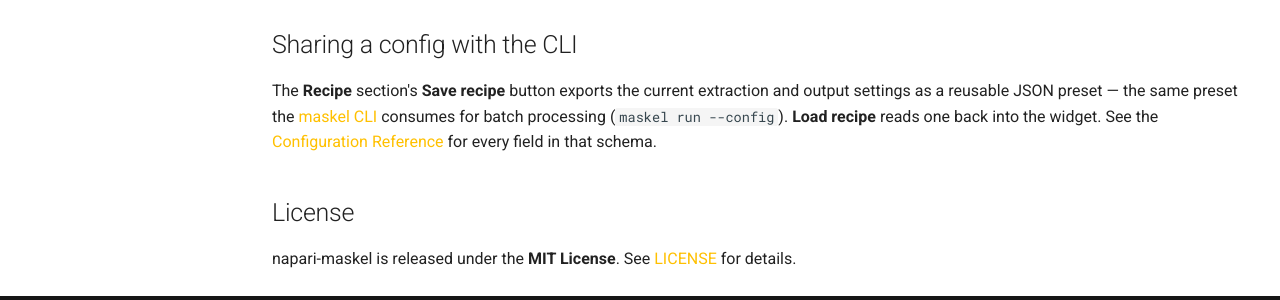
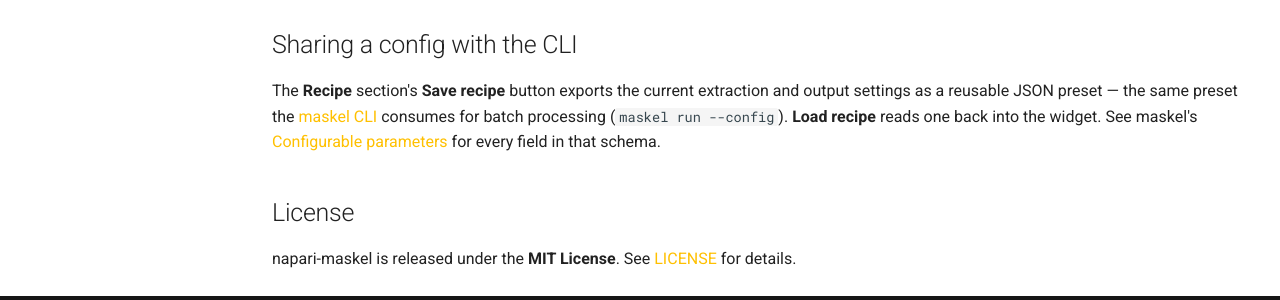
Before and after one commit to bionetslab/napari-maskel, an MkDocs documentation site: the page built from docs/index.md, in a window 1280 px wide and 900 px high, scrolled down 4907 px. Shown: the part 540-840 px from the top of the window. Built offline with MkDocs 1.6.1 and Material for MkDocs 9.7.7, drawn with Linux system fonts in a browser that asks for light colours; comment, search, counter and statistics services are not loaded.

Commit message:
docs: fix links to maskel's removed CLI/config pages
maskel dropped its standalone CLI Usage and Configuration Reference
pages, folding their content into its homepage (bionetslab/maskel#23).
Point at the new homepage sections instead of the now-404 URLs.

```diff
--- a/docs/index.md
+++ b/docs/index.md
@@ -24,7 +24,7 @@ A multi-object instance segmentation map (more than one distinct nonzero label)
 
 ![2D multi-label output](assets/screenshots/2d-multilabel-output.png)
 
-Every branch, node, and summary point is tagged with the `object_id` it came from, so the per-object feature table stays consistent with the IDs in the original mask. Since this is one frame of a longer video, saving the extraction settings with **Save recipe** lets you run maskel on the rest of the frames — via the [CLI](https://bionetslab.github.io/maskel/cli/) (`maskel run --config`) — without reconfiguring anything by hand. This lets you configure a processing workflow on one example frame and then apply it to the rest, reproducibly extracting temporal morphological features for each cell across the video.
+Every branch, node, and summary point is tagged with the `object_id` it came from, so the per-object feature table stays consistent with the IDs in the original mask. Since this is one frame of a longer video, saving the extraction settings with **Save recipe** lets you run maskel on the rest of the frames — via the [maskel CLI](https://bionetslab.github.io/maskel/#general-usage-of-the-cli) (`maskel run --config`) — without reconfiguring anything by hand. This lets you configure a processing workflow on one example frame and then apply it to the rest, reproducibly extracting temporal morphological features for each cell across the video.
 
 ## General usage
 
@@ -84,7 +84,7 @@ These write results to disk rather than adding napari layers, once an output dir
 
 ## Sharing a config with the CLI
 
-The **Recipe** section's **Save recipe** button exports the current extraction and output settings as a reusable JSON preset — the same preset the [maskel CLI](https://bionetslab.github.io/maskel/cli/) consumes for batch processing (`maskel run --config`). **Load recipe** reads one back into the widget. See the [Configuration Reference](https://bionetslab.github.io/maskel/configuration/) for every field in that schema.
+The **Recipe** section's **Save recipe** button exports the current extraction and output settings as a reusable JSON preset — the same preset the [maskel CLI](https://bionetslab.github.io/maskel/#general-usage-of-the-cli) consumes for batch processing (`maskel run --config`). **Load recipe** reads one back into the widget. See maskel's [Configurable parameters](https://bionetslab.github.io/maskel/#configurable-parameters) for every field in that schema.
 
 ## License
 
```
